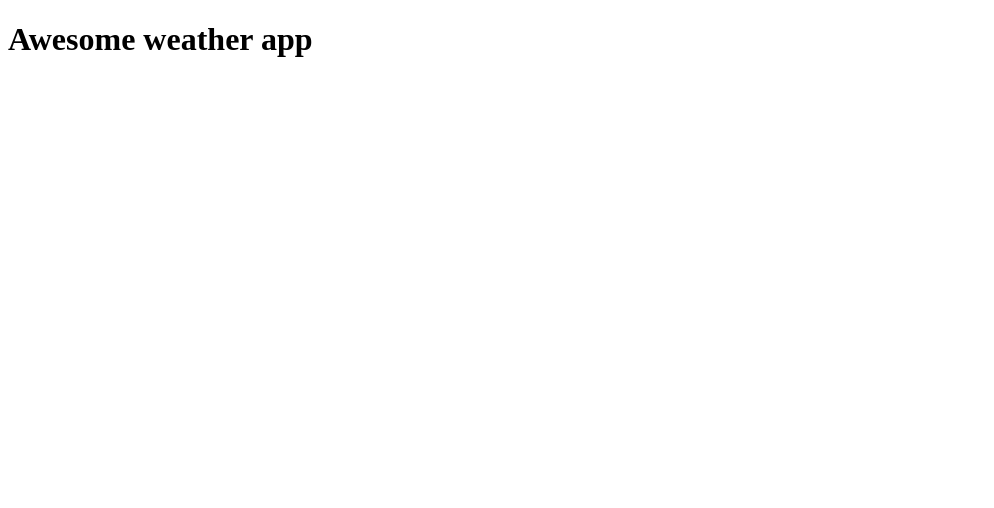
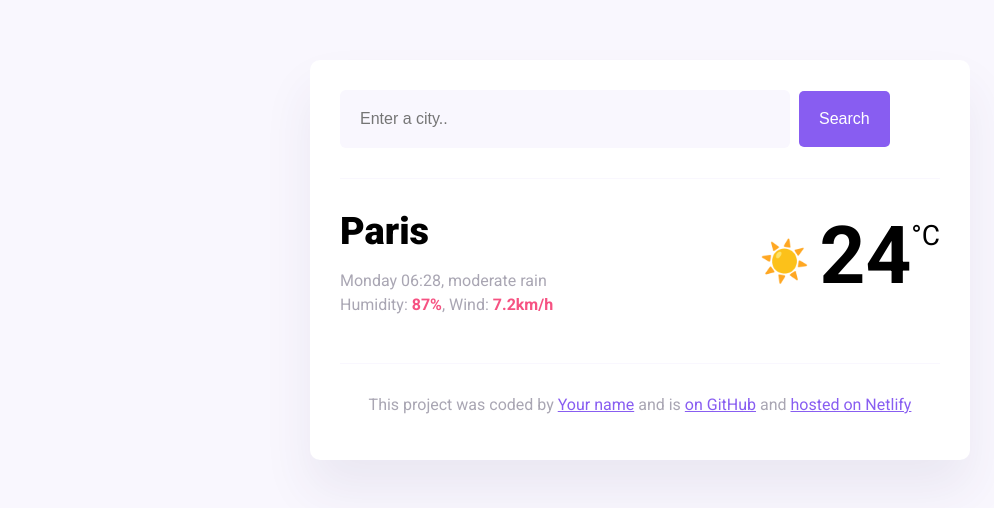
Before and after one commit to KatElkinCodes/kat-codes-awesome-app1, a website: page index.html in a window 1280 px wide. Shown: the whole page, without its empty margins (0-994 px from the left). Drawn offline with nearby package versions, Linux system fonts and the light colour scheme; files that its build step writes are made by us from their sources.

Commit message:
added weather app code from sandbox

```diff
--- a/index.html
+++ b/index.html
@@ -3,9 +3,56 @@
   <head>
     <meta charset="UTF-8" />
     <meta name="viewport" content="width=device-width, initial-scale=1.0" />
-    <title>Awesome app</title>
+    <link rel="preconnect" href="https://fonts.googleapis.com" />
+    <link rel="preconnect" href="https://fonts.gstatic.com" crossorigin />
+    <link
+      href="https://fonts.googleapis.com/css2?family=Roboto:ital,wght@0,100;0,400;0,500;0,700;0,900;1,100;1,300;1,400;1,500;1,700;1,900&display=swap"
+      rel="stylesheet"
+    />
+    <script src="https://cdn.jsdelivr.net/npm/axios@1.1.2/dist/axios.min.js"></script>
+    <link rel="stylesheet" href="src/styles.css" />
+    <title>My weather application</title>
   </head>
   <body>
-    <h1>Awesome weather app</h1>
+    <div class="weather-app">
+      <header>
+        <form id="search-form">
+          <input
+            type="search"
+            placeholder="Enter a city.."
+            required
+            class="search-input"
+            id="search-input"
+          />
+          <input type="submit" value="Search" class="search-button" />
+        </form>
+      </header>
+      <main>
+        <div class="current-weather">
+          <div>
+            <h1 class="current-city" id="current-city">Paris</h1>
+            <p class="current-details">
+              <span id="current-date"></span>, moderate rain <br />
+              Humidity: <strong>87%</strong>, Wind: <strong>7.2km/h</strong>
+            </p>
+          </div>
+          <div class="current-temperature">
+            <span class="current-temperature-icon">☀️</span
+            ><span class="current-temperature-value" id="current-temperature"
+              >24</span
+            ><span class="current-temperature-unit">°C</span>
+          </div>
+        </div>
+      </main>
+      <footer>
+        <p>
+          This project was coded by
+          <a href="#" target="_blank">Your name</a> and is
+          <a href="#" target="_blank"> on GitHub</a> and
+          <a href="#" target="_blank">hosted on Netlify</a>
+        </p>
+      </footer>
+    </div>
   </body>
+  <script src="src/index.js"></script>
 </html>
--- /dev/null
+++ b/index.js
@@ -0,0 +1,53 @@
+function displayTemperature(response) {
+  let temperatureElement = document.querySelector("#current-temperature");
+  let temperature = Math.round(response.data.temperature.current);
+  let cityElement = document.querySelector("#current-city");
+  cityElement.innerHTML = response.data.city;
+  temperatureElement.innerHTML = temperature;
+}
+
+function search(event) {
+  event.preventDefault();
+  let searchInputElement = document.querySelector("#search-input");
+  let city = searchInputElement.value;
+
+  let apiKey = "b2a5adcct04b33178913oc335f405433";
+  let apiUrl = `https://api.shecodes.io/weather/v1/current?query=${city}&key=${apiKey}&units=metric`;
+
+  axios.get(apiUrl).then(displayTemperature);
+}
+
+function formatDate(date) {
+  let minutes = date.getMinutes();
+  let hours = date.getHours();
+  let day = date.getDay();
+
+  if (minutes < 10) {
+    minutes = `0${minutes}`;
+  }
+
+  if (hours < 10) {
+    hours = `0${hours}`;
+  }
+
+  let days = [
+    "Sunday",
+    "Monday",
+    "Tuesday",
+    "Wednesday",
+    "Thursday",
+    "Friday",
+    "Saturday",
+  ];
+
+  let formattedDay = days[day];
+  return `${formattedDay} ${hours}:${minutes}`;
+}
+
+let searchForm = document.querySelector("#search-form");
+searchForm.addEventListener("submit", search);
+
+let currentDateELement = document.querySelector("#current-date");
+let currentDate = new Date();
+
+currentDateELement.innerHTML = formatDate(currentDate);
--- /dev/null
+++ b/styles.css
@@ -0,0 +1,98 @@
+body {
+  background: #f9f7fe;
+  font-family: "Roboto", sans-serif;
+}
+
+a {
+  color: #885df1;
+}
+
+.weather-app {
+  background: white;
+  max-width: 600px;
+  margin: 60px auto;
+  padding: 30px;
+  border-radius: 10px;
+  box-shadow: 0 30px 50px rgba(65, 50, 100, 0.08);
+}
+
+header {
+  border-bottom: 1px solid #f9f7fe;
+  padding-bottom: 30px;
+}
+
+.search-input {
+  background-color: #f9f7fe;
+  border: none;
+  color: rgba(39, 33, 66, 0.4);
+  font-size: 16px;
+  padding: 20px;
+  width: 75%;
+  border-radius: 6px;
+}
+
+.search-button {
+  margin-left: 5px;
+  font-size: 16px;
+  background-color: #885df1;
+  color: white;
+  border: none;
+  padding: 20px;
+  line-height: 1;
+  border-radius: 5px;
+}
+
+main {
+  padding: 30px 0;
+}
+
+.current-temperature {
+  font-size: 48px;
+}
+
+.current-weather {
+  display: flex;
+  justify-content: space-between;
+}
+
+.current-city {
+  font-size: 38px;
+  font-weight: 900;
+  margin: 0;
+}
+.current-details {
+  color: rgba(39, 33, 66, 0.4);
+  font-size: 16px;
+  font-weight: 400;
+  line-height: 24px;
+}
+
+.current-details strong {
+  color: #f65282;
+}
+
+.current-temperature-icon {
+  position: relative;
+  top: -8px;
+  font-size: 40px;
+  margin-right: 10px;
+}
+
+.current-temperature-value {
+  font-size: 80px;
+  font-weight: bold;
+}
+
+.current-temperature-unit {
+  font-size: 28px;
+  position: relative;
+  top: -38px;
+}
+
+footer {
+  border-top: 1px solid #f9f7fe;
+  text-align: center;
+  padding-top: 15px;
+
+  color: rgba(39, 33, 66, 0.4);
+}
```
Also changed, not shown: package.json (added, +16 -0 lines).
